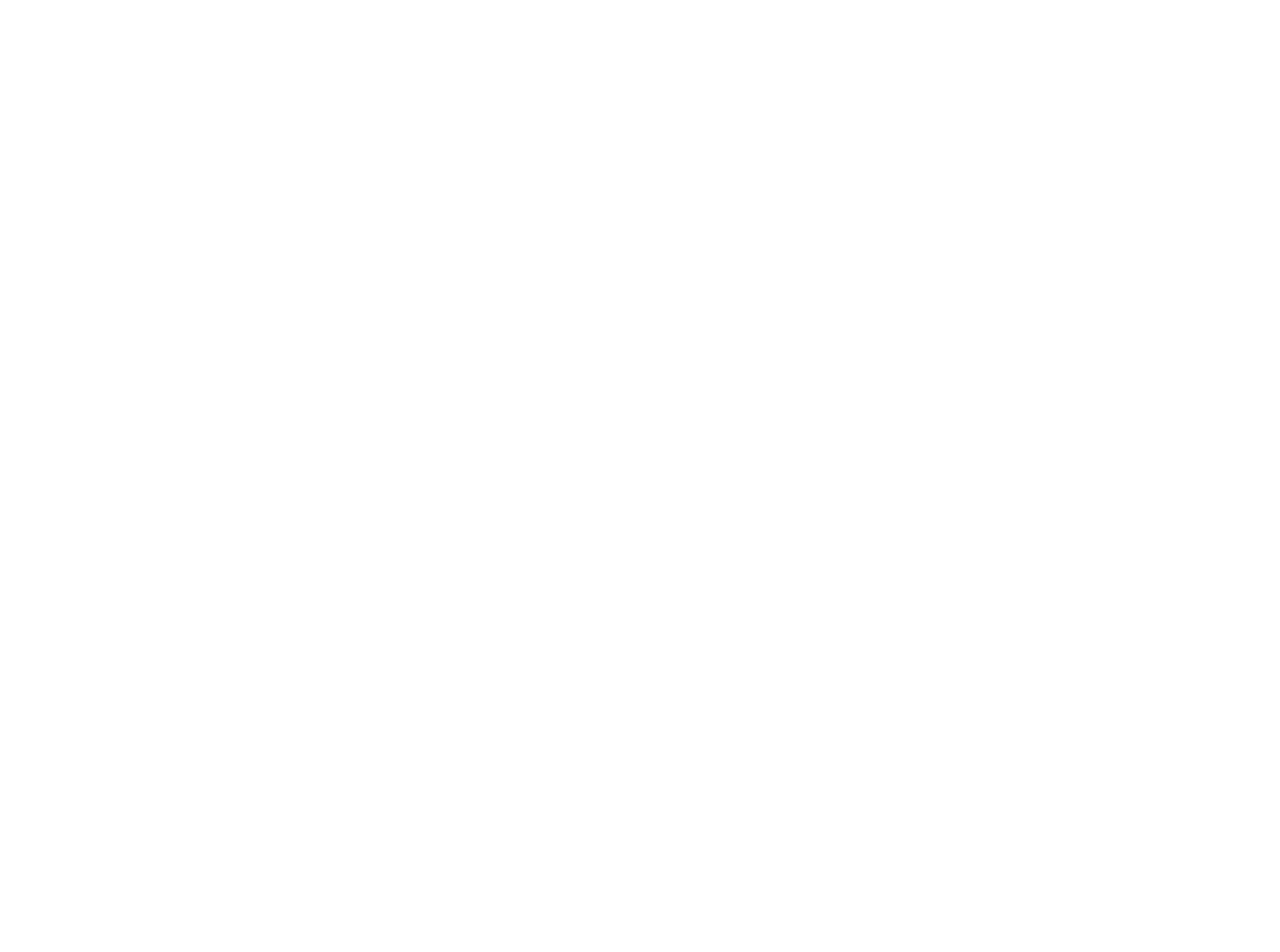
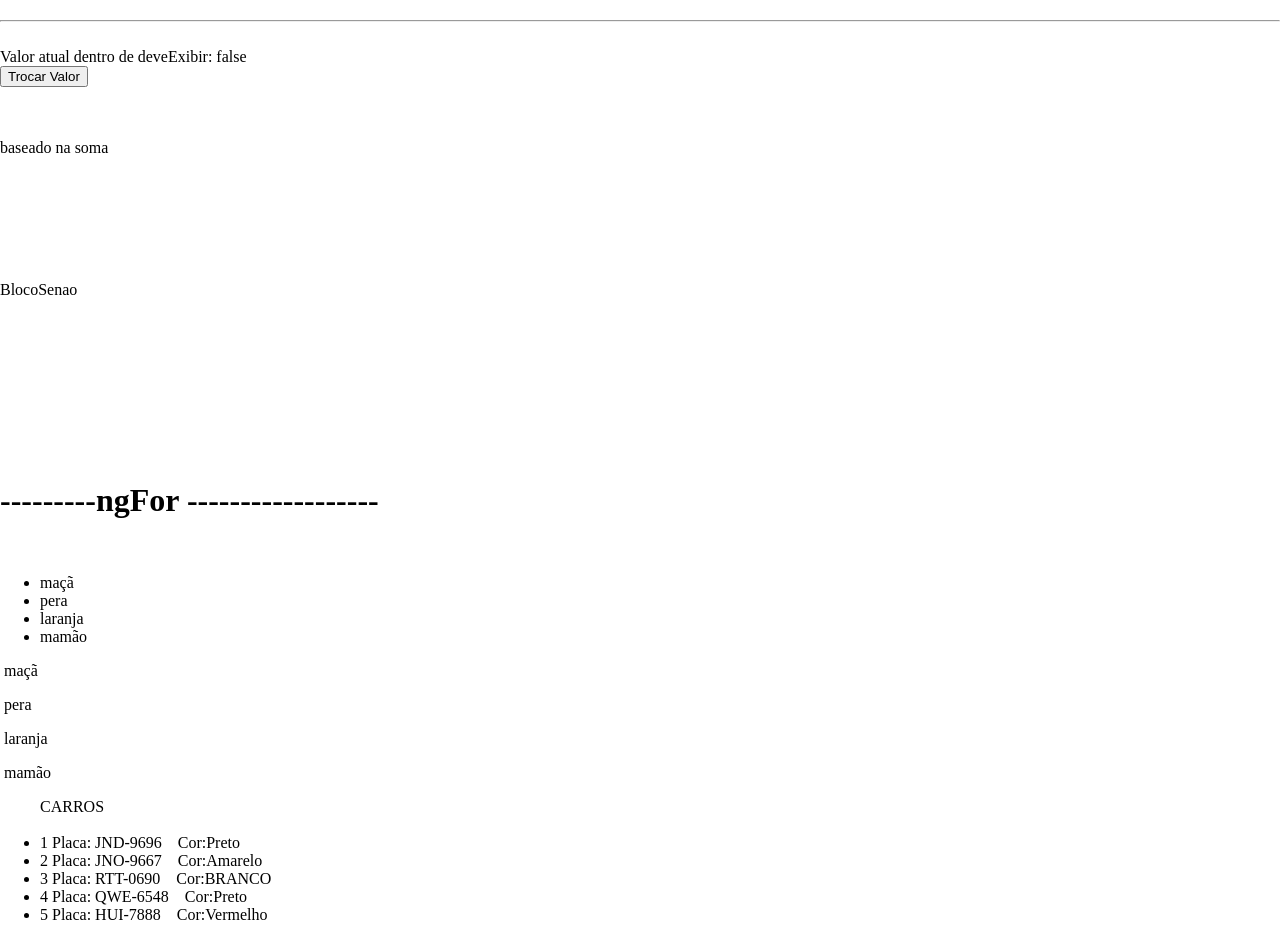
Before and after one commit to rafaelsilva91/curso-angular-online-devForTech, an Angular app: page / in a window 1280 px wide. Shown: the part 1700-2652 px from the top of the page. Before the commit the page ends 1712 px from the top, so only its background shows below. Built offline with nearby package versions, Linux system fonts and the light colour scheme.

Commit message:
Aulas ngIf e ngFor

```diff
--- a/src/app/app.component.html
+++ b/src/app/app.component.html
@@ -5,6 +5,13 @@
 <app-exercicio-data-binding [palavra]="palavras" [color]="favoriteColor" (clicado)="eventoRecebido($event)">
 </app-exercicio-data-binding>
 
+<hr>
+<br>
+
+<app-exercicio-diretivas></app-exercicio-diretivas>
+
+<br><br><br><br><br><br><br><br><br><br><br><br>
+
 
 
 <app-footer></app-footer>
--- a/src/app/app.module.ts
+++ b/src/app/app.module.ts
@@ -8,6 +8,7 @@
 import { HomeComponent } from './home/home.component';
 import { ExercicioDataBindingComponent } from './exercicio-data-binding/exercicio-data-binding.component';
 import { ExercicioContadorComponent } from './exercicio-contador/exercicio-contador.component';
+import { ExercicioDiretivasComponent } from './exercicio-diretivas/exercicio-diretivas.component';
 
 @NgModule({
   declarations: [
@@ -16,7 +17,8 @@
     FooterComponent,
     HomeComponent,
     ExercicioDataBindingComponent,
-    ExercicioContadorComponent
+    ExercicioContadorComponent,
+    ExercicioDiretivasComponent
   ],
   imports: [
     BrowserModule,
--- /dev/null
+++ b/src/app/exercicio-diretivas/exercicio-diretivas.component.html
@@ -0,0 +1,56 @@
+Valor atual dentro de deveExibir: {{deveExibir}}
+<br>
+<button (click)="trocarValor()">Trocar Valor</button>
+
+<div *ngIf="deveExibir">
+    <p>exercicio-diretivas works! OLA</p>
+</div>
+
+<br><br><br>
+<div *ngIf="soma(5,6) > 10">
+    <p>baseado na soma</p>
+</div>
+
+<br><br><br>
+<ng-template [ngIf]="deveExibir">
+    <div>
+        Content to render when condition is true.
+    </div>
+</ng-template>
+
+<br><br><br>
+<div *ngIf="deveExibir; else elseblock">
+    Content to render when condition is true.
+</div>
+
+
+<br><br><br>
+<ng-template #elseblock>
+    <div>
+        BlocoSenao
+    </div>
+</ng-template>
+
+
+
+<br><br><br>
+<br><br><br>
+
+
+<h1>---------ngFor ------------------</h1>
+<br>
+<ul>
+    <li *ngFor="let fruta of listaFrutas">{{fruta}}</li>
+</ul>
+
+<p *ngFor="let fruta of listaFrutas">&nbsp;{{fruta}}</p>
+
+<ul> CARROS
+    <br><br>
+    <li *ngFor="let carro of carrosLista; index as i"> {{i + 1}} Placa: {{carro.placa}} &nbsp;&nbsp; Cor:{{carro.cor}} </li>
+</ul>
+
+<br><br><br>
+<br><br><br>
+<br><br><br>
+<br><br><br>
--- /dev/null
+++ b/src/app/exercicio-diretivas/exercicio-diretivas.component.ts
@@ -0,0 +1,57 @@
+import { Component, OnInit } from '@angular/core';
+
+@Component({
+  selector: 'app-exercicio-diretivas',
+  templateUrl: './exercicio-diretivas.component.html',
+  styleUrls: ['./exercicio-diretivas.component.scss']
+})
+export class ExercicioDiretivasComponent implements OnInit {
+
+  deveExibir = false;
+
+  listaFrutas=[
+    'maçã',
+    'pera',
+    'laranja',
+    'mamão'
+  ]
+
+  carrosLista = [
+    {
+      placa: 'JND-9696',
+      cor: 'Preto'
+    },
+    {
+      placa: 'JNO-9667',
+      cor: 'Amarelo'
+    },
+    {
+      placa: 'RTT-0690',
+      cor: 'BRANCO'
+    },
+    {
+      placa: 'QWE-6548',
+      cor: 'Preto'
+    },
+    {
+      placa: 'HUI-7888',
+      cor: 'Vermelho'
+    },
+  ]
+
+
+  constructor() { }
+
+  ngOnInit(): void {
+  }
+
+  trocarValor(){
+    this.deveExibir = !this.deveExibir ;
+  }
+
+  soma(n1, n2){
+    return n1+n2;
+  }
+
+
+}
```
Also changed, not shown: src/app/exercicio-diretivas/exercicio-diretivas.component.scss (added), 1 other file (tests, documents, lock files or other folders).
